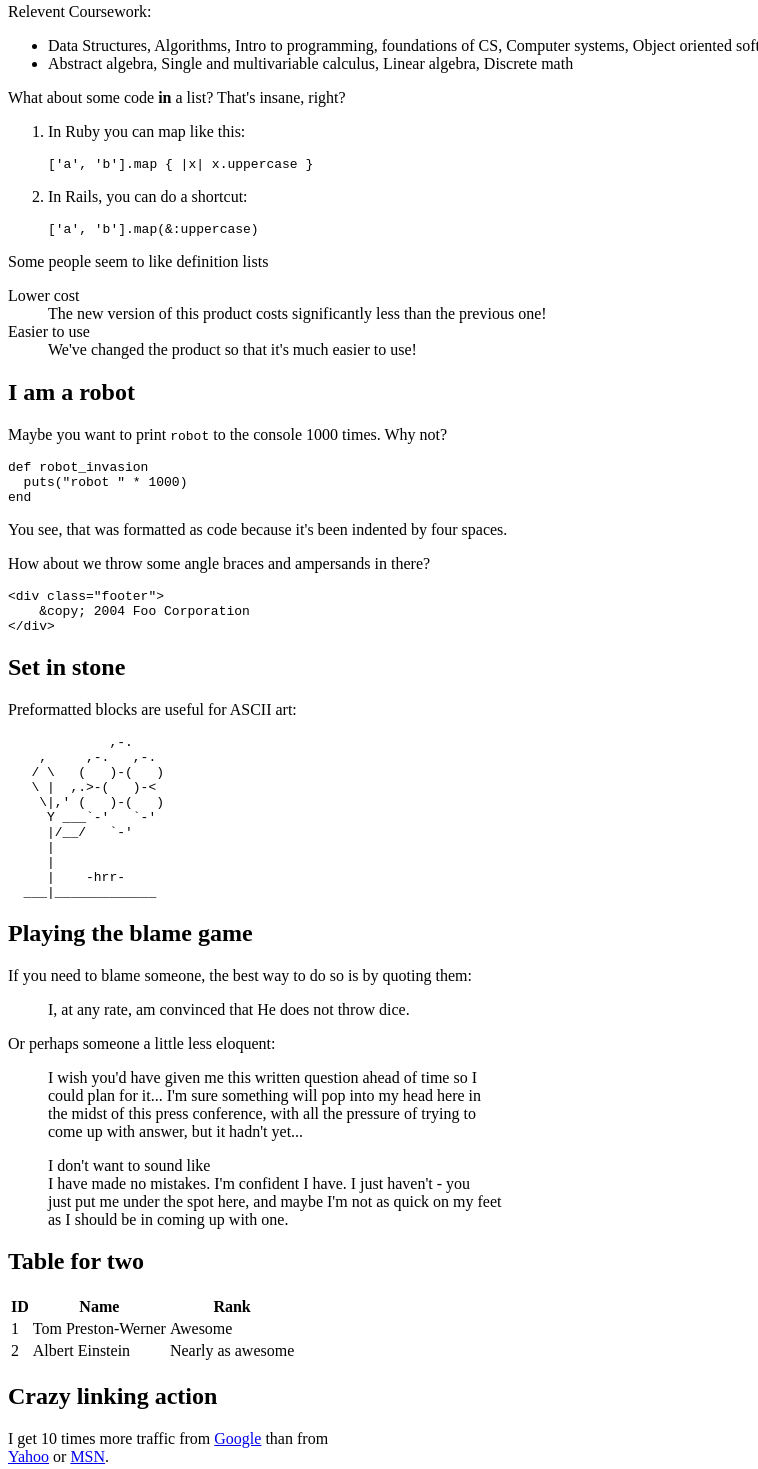
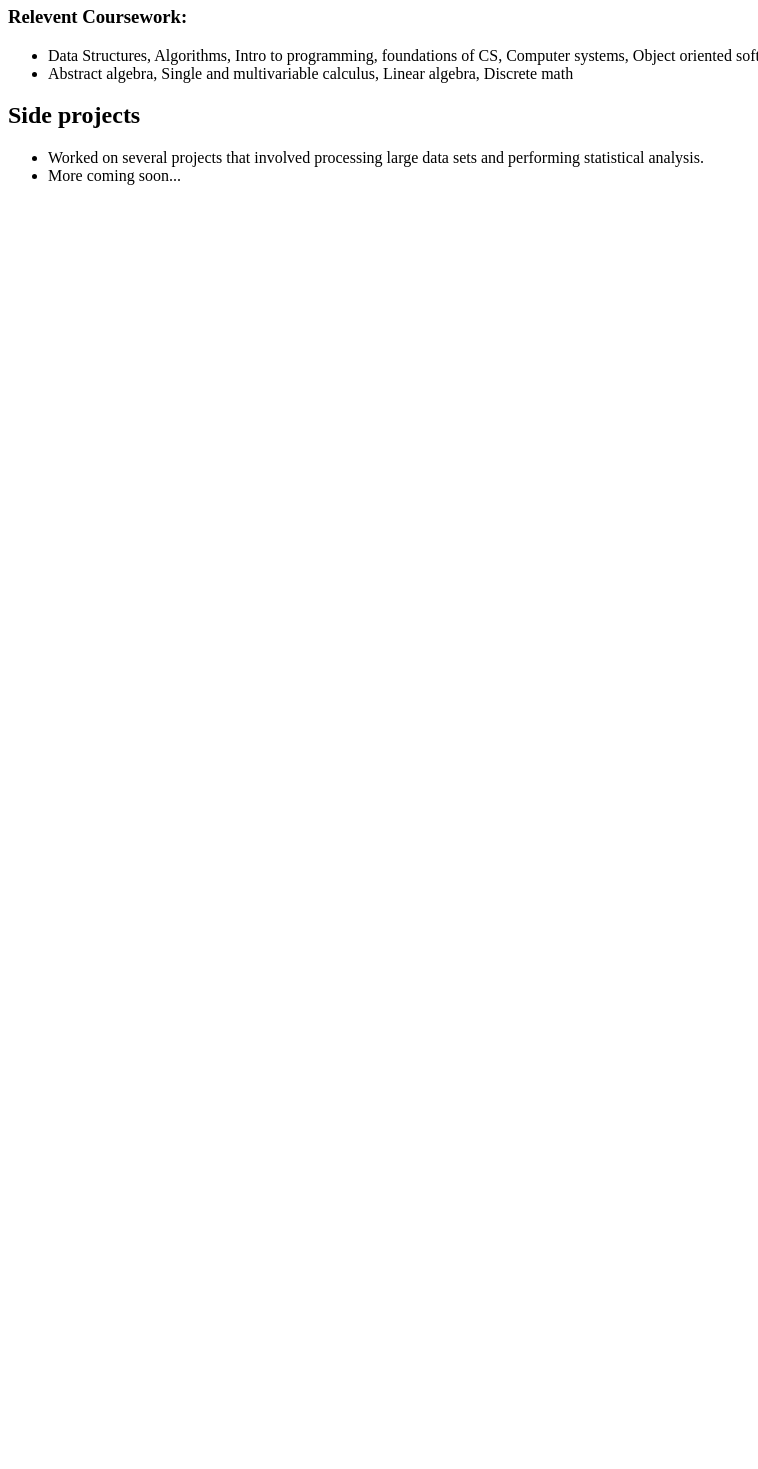
Before and after one commit to mokahato/mokahato.github.io, a plain HTML site: page index.html in a window 1280 px wide. Shown: the part 665-2134 px from the top of the page, without its empty margins (0-758 px from the left). After the commit the page ends 866 px from the top, so only its background shows below. Drawn offline with Linux system fonts and the light colour scheme; files whose address does not match are found by name.

Commit message:
Update index.html

```diff
--- a/index.html
+++ b/index.html
@@ -47,120 +47,17 @@
           <li>Expected graduation: May 2022</li>
         </ul>
 
-        <p>Relevent Coursework:</p>
+        <h3>Relevent Coursework:</h3>
         <ul>
           <li>Data Structures, Algorithms, Intro to programming, foundations of CS, Computer systems, Object oriented software design, Programming in Python, Distributed systems</li>
           <li>Abstract algebra, Single and multivariable calculus, Linear algebra, Discrete math</li>
         </ul>
 
-
-        <p>What about some code <strong>in</strong> a list? That's insane, right?</p>
-
-        <ol>
-          <li>
-            <p>In Ruby you can map like this:</p>
-
-            <pre><code>['a', 'b'].map { |x| x.uppercase }</code></pre>
-          </li>
-          <li>
-            <p>In Rails, you can do a shortcut:</p>
-
-            <pre><code>['a', 'b'].map(&amp;:uppercase)</code></pre>
-          </li>
-        </ol>
-
-        <p>Some people seem to like definition lists</p>
-
-        <dl>
-          <dt>Lower cost</dt>
-          <dd>The new version of this product costs significantly less than the previous one!</dd>
-          <dt>Easier to use</dt>
-          <dd>We've changed the product so that it's much easier to use!</dd>
-        </dl>
-
-        <h2>I am a robot</h2>
-
-        <p>Maybe you want to print <code>robot</code> to the console 1000 times. Why not?</p>
-
-        <pre><code>def robot_invasion
-  puts("robot " * 1000)
-end
-</code></pre>
-
-        <p>You see, that was formatted as code because it's been indented by four spaces.</p>
-
-        <p>How about we throw some angle braces and ampersands in there?</p>
-
-        <pre><code>&lt;div class="footer"&gt;
-    &amp;copy; 2004 Foo Corporation
-&lt;/div&gt;
-</code></pre>
-
-        <h2>Set in stone</h2>
-
-        <p>Preformatted blocks are useful for ASCII art:</p>
-
-        <pre>             ,-.
-    ,     ,-.   ,-.
-   / \   (   )-(   )
-   \ |  ,.&gt;-(   )-&lt;
-    \|,' (   )-(   )
-     Y ___`-'   `-'
-     |/__/   `-'
-     |
-     |
-     |    -hrr-
-  ___|_____________
-</pre>
-
-        <h2>Playing the blame game</h2>
-
-        <p>If you need to blame someone, the best way to do so is by quoting them:</p>
-
-        <blockquote>
-        <p>I, at any rate, am convinced that He does not throw dice.</p>
-        </blockquote>
-
-        <p>Or perhaps someone a little less eloquent:</p>
-
-        <blockquote>
-        <p>I wish you'd have given me this written question ahead of time so I<br>
-        could plan for it... I'm sure something will pop into my head here in<br>
-        the midst of this press conference, with all the pressure of trying to<br>
-        come up with answer, but it hadn't yet...</p>
-
-        <p>I don't want to sound like<br>
-        I have made no mistakes. I'm confident I have. I just haven't - you<br>
-        just put me under the spot here, and maybe I'm not as quick on my feet<br>
-        as I should be in coming up with one.</p>
-        </blockquote>
-
-        <h2>Table for two</h2>
-
-        <table>
-          <tbody>
-        <tr>
-            <th>ID</th>
-        <th>Name</th>
-        <th>Rank</th>
-          </tr>
-          <tr>
-            <td>1</td>
-        <td>Tom Preston-Werner</td>
-        <td>Awesome</td>
-          </tr>
-          <tr>
-            <td>2</td>
-        <td>Albert Einstein</td>
-        <td>Nearly as awesome</td>
-          </tr>
-        </tbody>
-        </table>
-
-        <h2>Crazy linking action</h2>
-
-        <p>I get 10 times more traffic from <a href="http://google.com/" title="Google">Google</a> than from<br>
-        <a href="http://search.yahoo.com/" title="Yahoo Search">Yahoo</a> or <a href="http://search.msn.com/" title="MSN Search">MSN</a>.</p>
+        <h2>Side projects</h2>
+        <ul>
+          <li>Worked on several projects that involved processing large data sets and performing statistical analysis. </li>
+          <li>More coming soon... </li>
+        </ul>
       </section>
     </div>
     <script src="javascripts/scale.fix.js"></script>
```
